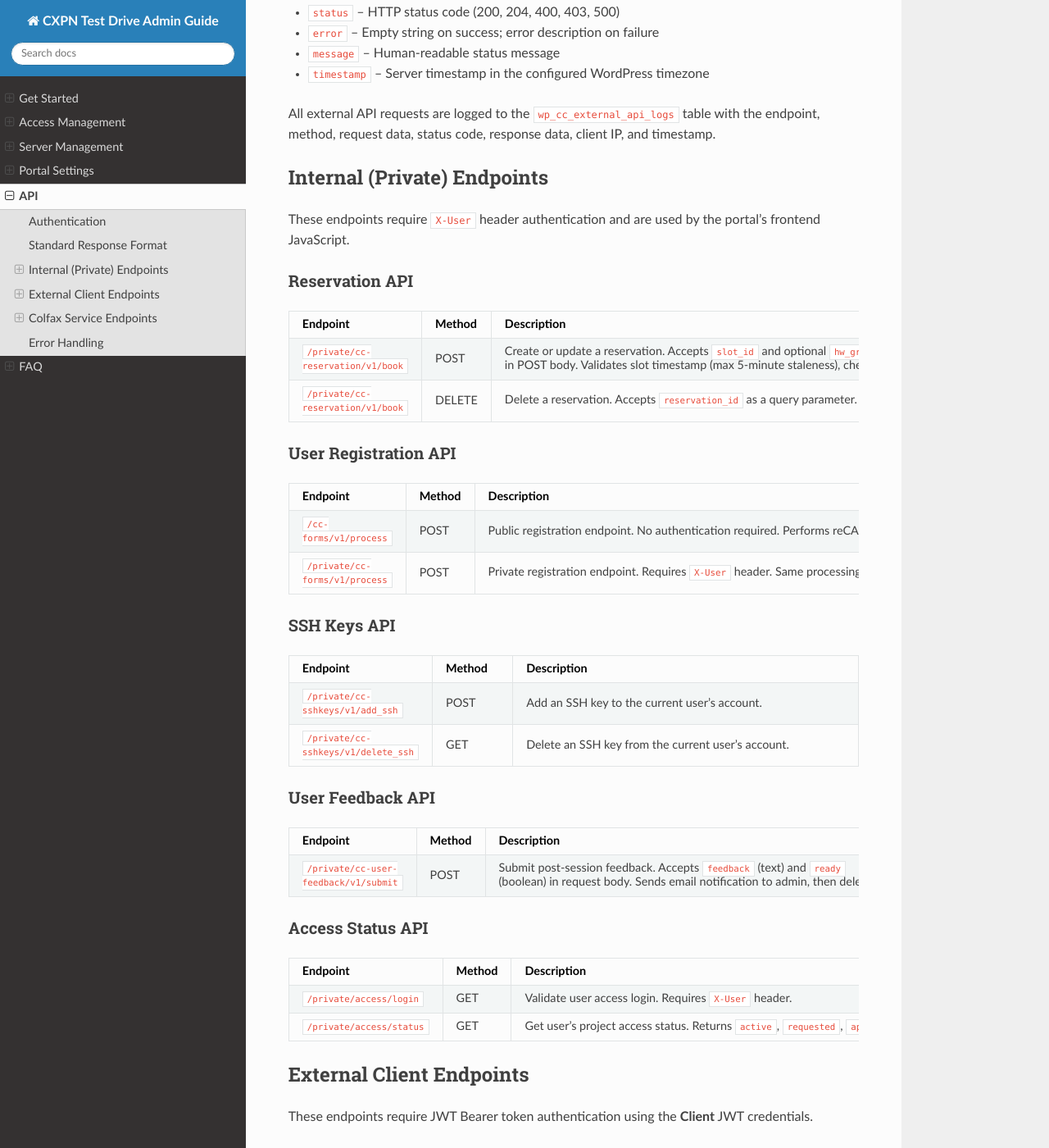
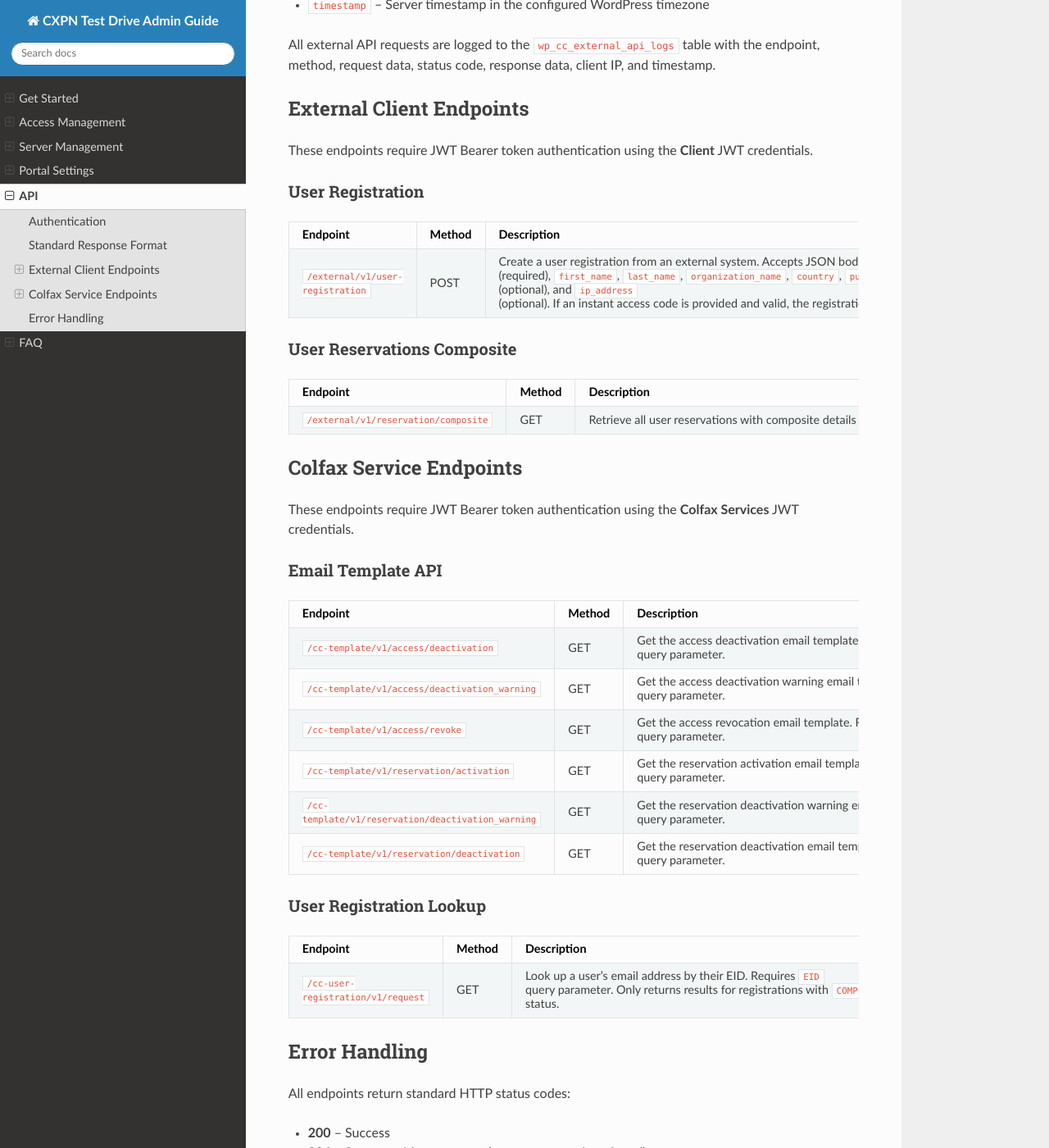
Before and after one commit to ColfaxResearch/cxpn-admin-readthedocs, a Sphinx documentation site: the page built from docs/source/api.rst, in a window 1280 px wide and 1400 px high, scrolled down 1452 px. Shown: the whole window at 82% size. Built offline with Sphinx 7.4.7 and the Read the Docs theme 3.1.0, drawn with Linux system fonts in a browser that asks for light colours; some of the changed text lies outside the part shown.

Commit message:
remove references to the internal api

```diff
--- a/docs/source/api.rst
+++ b/docs/source/api.rst
@@ -11,7 +11,6 @@ The WP Colfax Connect plugin exposes REST API endpoints through the WordPress RE
        end
        subgraph WordPress Plugin
            B[JWT Validation]
-           C[Internal Endpoints<br>private/*]
            D[Client Endpoints<br>external/v1/*]
            E[Service Endpoints<br>cc-template/v1/*,<br>cc-user-registration/v1/*]
        end
@@ -22,26 +21,20 @@ The WP Colfax Connect plugin exposes REST API endpoints through the WordPress RE
            I[SMTP API]
        end
        A -->|JWT auth| D
-       C -->|X-User header| F
        D -->|JWT auth| F
        E -->|Colfax JWT| F
-       B --> C
        B --> D
        B --> E
 
 Authentication
 --------------
 
-The plugin supports two authentication mechanisms depending on the endpoint category:
-
-1. **X-User Header Authentication** -- Used for internal/private endpoints. The client includes an ``X-User`` header containing the user's EID (unique identifier). Some endpoints also accept an ``X-Email`` header for email-based identification.
-
-2. **JWT Bearer Token Authentication** -- Used for external client endpoints and Colfax service endpoints. The client includes an ``Authorization: Bearer <token>`` header. The token is validated against the configured JWT issuer and secret.
+All external API endpoints use JWT Bearer Token Authentication. The client includes an ``Authorization: Bearer <token>`` header. The token is validated against the configured JWT issuer and secret.
 
 JWT tokens use the HS256 algorithm. Two JWT credential pairs are configured in the plugin settings:
 
-* **Colfax Services JWT** -- For internal Colfax service-to-service communication
-* **Client JWT** -- For external client applications
+* **Colfax Services JWT** -- For internal Colfax service-to-service communication (used by ``cc-template/v1/*`` and ``cc-user-registration/v1/*`` endpoints)
+* **Client JWT** -- For external client applications (used by ``external/v1/*`` endpoints)
 
 The JWT token validity window (in seconds) is also configurable and determines how recently a token must have been issued to be accepted.
 
@@ -65,93 +58,6 @@ External API endpoints return responses in a standardized JSON format:
 * ``timestamp`` -- Server timestamp in the configured WordPress timezone
 
 All external API requests are logged to the ``wp_cc_external_api_logs`` table with the endpoint, method, request data, status code, response data, client IP, and timestamp.
-
-Internal (Private) Endpoints
-----------------------------
-
-These endpoints require ``X-User`` header authentication and are used by the portal's frontend JavaScript.
-
-Reservation API
-^^^^^^^^^^^^^^^
-
-.. list-table::
-   :widths: 20 15 65
-   :header-rows: 1
-
-   * - Endpoint
-     - Method
-     - Description
-   * - ``/private/cc-reservation/v1/book``
-     - POST
-     - Create or update a reservation. Accepts ``slot_id`` and optional ``hw_group`` in POST body. Validates slot timestamp (max 5-minute staleness), checks for existing reservations, and provisions via the reservation API.
-   * - ``/private/cc-reservation/v1/book``
-     - DELETE
-     - Delete a reservation. Accepts ``reservation_id`` as a query parameter.
-
-User Registration API
-^^^^^^^^^^^^^^^^^^^^^
-
-.. list-table::
-   :widths: 20 15 65
-   :header-rows: 1
-
-   * - Endpoint
-     - Method
-     - Description
-   * - ``/cc-forms/v1/process``
-     - POST
-     - Public registration endpoint. No authentication required. Performs reCAPTCHA validation, form validation, duplicate check, email validation, and blacklist check.
-   * - ``/private/cc-forms/v1/process``
-     - POST
-     - Private registration endpoint. Requires ``X-User`` header. Same processing as public endpoint but with pre-authenticated user context.
-
-SSH Keys API
-^^^^^^^^^^^^
-
-.. list-table::
-   :widths: 20 15 65
-   :header-rows: 1
-
-   * - Endpoint
-     - Method
-     - Description
-   * - ``/private/cc-sshkeys/v1/add_ssh``
-     - POST
-     - Add an SSH key to the current user's account.
-   * - ``/private/cc-sshkeys/v1/delete_ssh``
-     - GET
-     - Delete an SSH key from the current user's account.
-
-User Feedback API
-^^^^^^^^^^^^^^^^^
-
-.. list-table::
-   :widths: 20 15 65
-   :header-rows: 1
-
-   * - Endpoint
-     - Method
-     - Description
-   * - ``/private/cc-user-feedback/v1/submit``
-     - POST
-     - Submit post-session feedback. Accepts ``feedback`` (text) and ``ready`` (boolean) in request body. Sends email notification to admin, then deletes the active reservation.
-
-Access Status API
-^^^^^^^^^^^^^^^^^
-
-.. list-table::
-   :widths: 20 15 65
-   :header-rows: 1
-
-   * - Endpoint
-     - Method
-     - Description
-   * - ``/private/access/login``
-     - GET
-     - Validate user access login. Requires ``X-User`` header.
-   * - ``/private/access/status``
-     - GET
-     - Get user's project access status. Returns ``active``, ``requested``, ``approved``, or ``null``.
 
 External Client Endpoints
 -------------------------
--- a/docs/source/faq.rst
+++ b/docs/source/faq.rst
@@ -127,7 +127,7 @@ API Integration
 
 How do I authenticate API requests?
 ~~~~~~~~~~~~~~~~~~~~~~~~~~~~~~~~~~~
-Internal endpoints use the ``X-User`` header with the user's EID. External endpoints use JWT Bearer tokens in the ``Authorization`` header. JWT credentials are configured in the **Securely Exposed REST APIs** settings section.
+All external API endpoints use JWT Bearer tokens in the ``Authorization`` header. JWT credentials are configured in the **Securely Exposed REST APIs** settings section.
 
 Where can I view API request logs?
 ~~~~~~~~~~~~~~~~~~~~~~~~~~~~~~~~~~
```
Also changed, not shown: other parts of docs/source/api.rst (+1 -1 lines).
